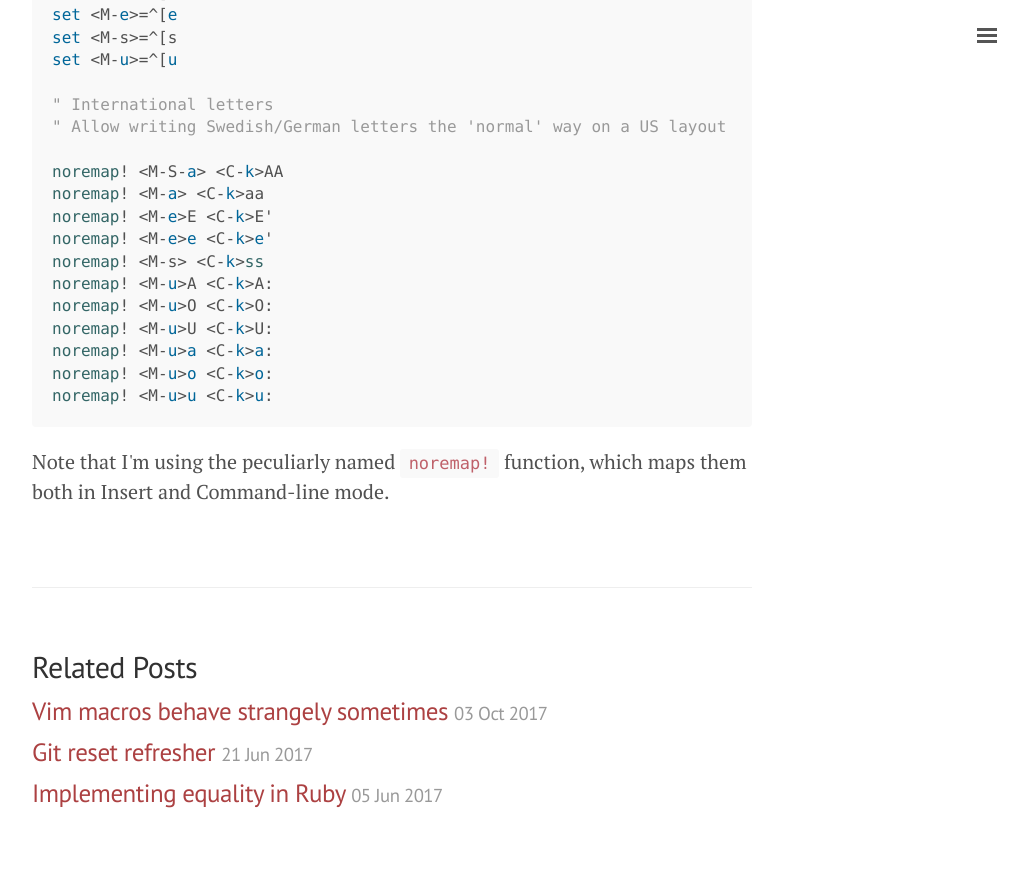
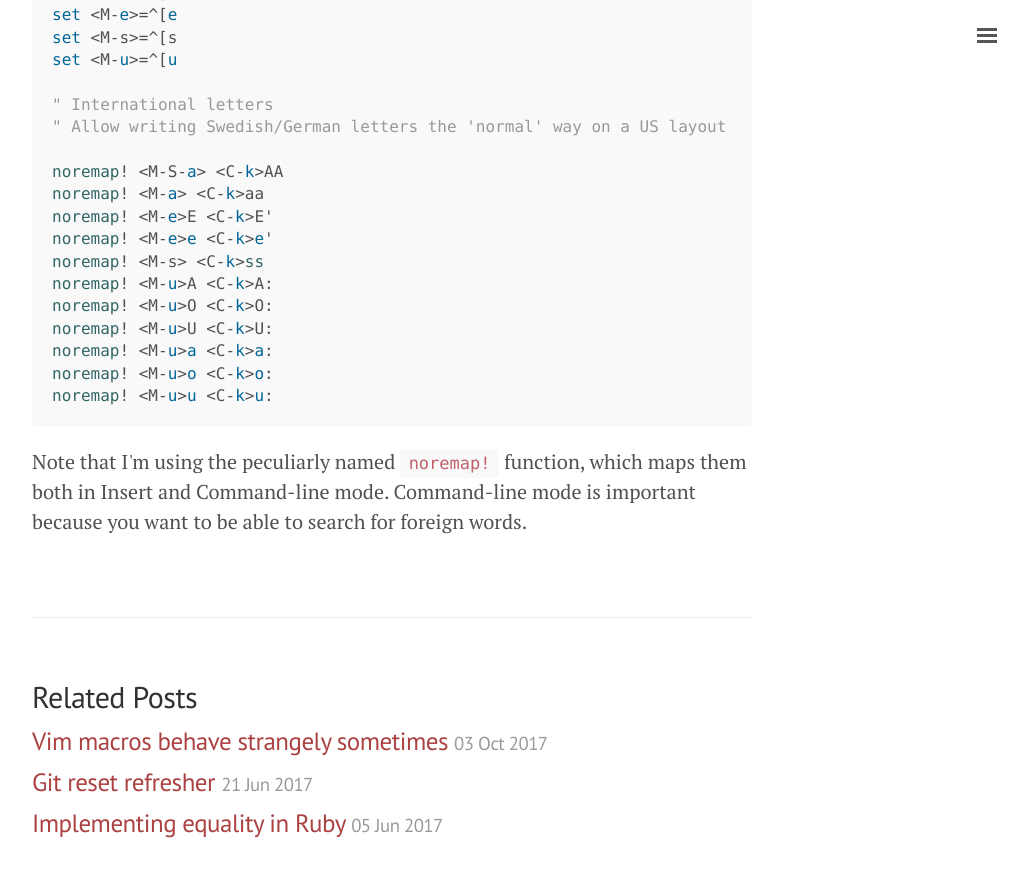
Before and after one commit to jsborjesson/jsborjesson.github.io, a Jekyll site: the page built from _posts/2017-11-09-writing-in-other-languages-in-vim.md, in a window 1280 px wide and 900 px high, scrolled down 1287 px. Shown: the top 877 px of the window, without its empty margins (248-1276 px from the left). Built offline with Jekyll 4.4.1, drawn with Linux system fonts in a browser that asks for light colours.

Commit message:
Add a new sentence

````diff
--- a/_posts/2017-11-09-writing-in-other-languages-in-vim.md
+++ b/_posts/2017-11-09-writing-in-other-languages-in-vim.md
@@ -53,4 +53,4 @@ noremap! <M-u>o <C-k>o:
 noremap! <M-u>u <C-k>u:
 ```
 
-Note that I'm using the peculiarly named `noremap!` function, which maps them both in Insert and Command-line mode.
+Note that I'm using the peculiarly named `noremap!` function, which maps them both in Insert and Command-line mode. Command-line mode is important because you want to be able to search for foreign words.
````
